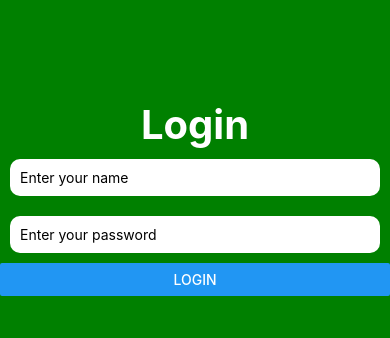
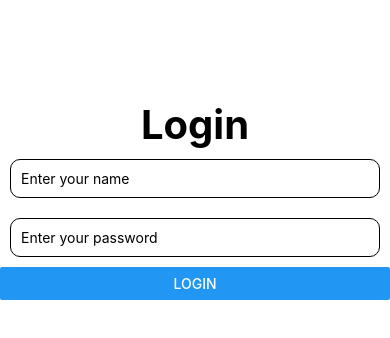
Before and after one commit to abhay9656/React_Native, a React Native app: screen / in a window 390 px wide. Shown: the top 338 px of the page. Built offline with nearby package versions, Linux system fonts and the light colour scheme.

Commit message:
Update LoginScreen component with input fields and login button

```diff
--- a/screens/LoginScreen.jsx
+++ b/screens/LoginScreen.jsx
@@ -12,6 +12,7 @@ const LoginScreen = () => {
           margin: 10,
           padding: 10,
           borderRadius: 10,
+          borderWidth:1
         }}
       />
       <TextInput style={styles.input} placeholder="Enter your password" />
@@ -29,18 +30,18 @@ const LoginScreen = () => {
 const styles = StyleSheet.create({
   container: {
     paddingVertical: 50,
-    backgroundColor: "green",
+    color:"black",
     flex: 1,
   },
   text: {
     textAlign: "center",
     fontSize: 40,
-    color: "white",
+    color: "black",
     fontWeight: "bold",
     marginTop: 50,
   },
   input: {
-    backgroundColor: "white",
+    borderWidth: 1,
     margin: 10,
     padding: 10,
     borderRadius: 10,
```
